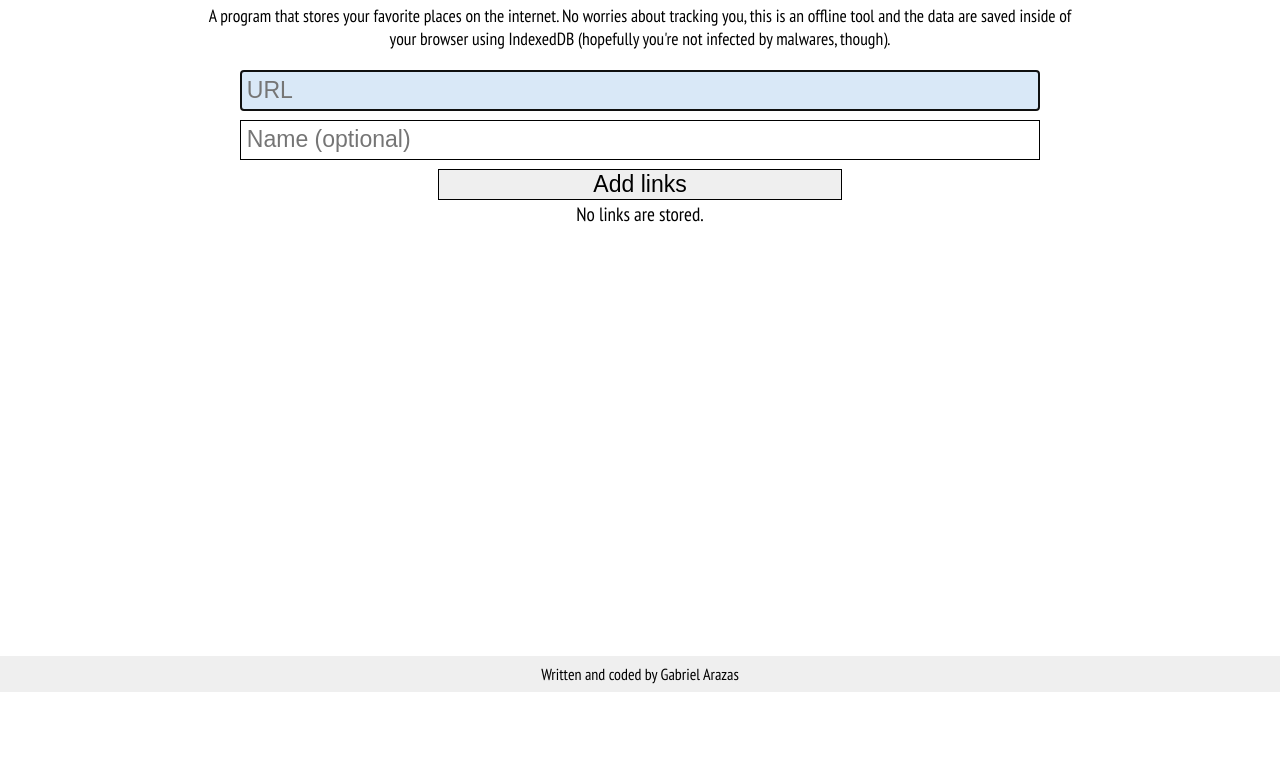
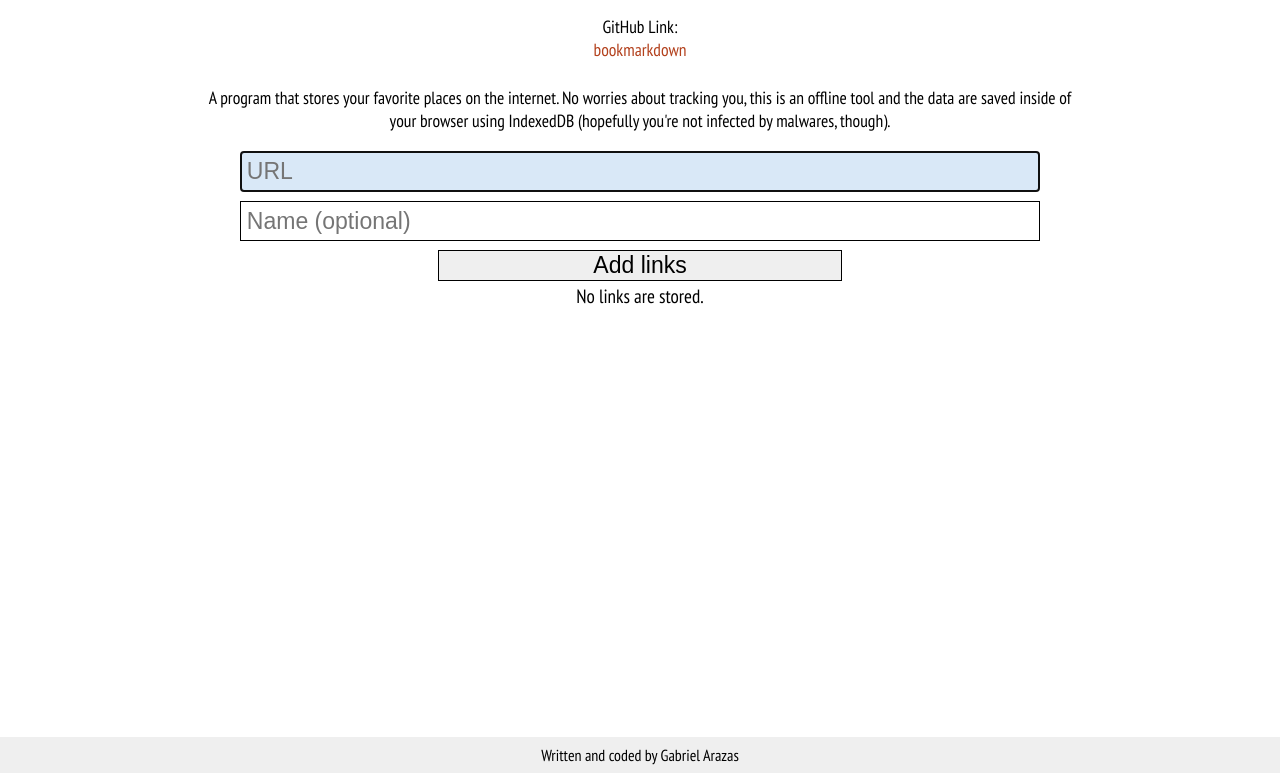
Before and after one commit to foo-dogsquared/bookmarkdown, a plain HTML site: page index.html in a window 1280 px wide. Shown: the part 129-902 px from the top of the page. Before the commit the page ends 821 px from the top, so only its background shows below. Drawn offline with Linux system fonts and the light colour scheme; a web font is replaced by a local one.

Commit message:
Add a bunch of links

```diff
--- a/assets/style.css
+++ b/assets/style.css
@@ -93,6 +93,14 @@ a, a:visited {
     width: 70%;
 
     font-size: 1.1em;
+}
+
+#header .github-link {
+    font-size: 1.1em;
+}
+
+#header .github-link > a {
+    color: #b3411d;
 }
 
 @media screen and (max-width: 500px) {
--- a/index.html
+++ b/index.html
@@ -12,14 +12,14 @@
     <!-- related docs -->
     <link rel="stylesheet" href="./assets/style.css">
     <link rel="stylesheet" href="./assets/queries.css">
-    <link rel="shortcut icon" href="../favicon.svg" type="image/x-icon" item-height="32px">
+    <link rel="shortcut icon" href="../assets/main/personal-logo.jpg" type="image/x-icon" item-height="32px">
 
     <title> Custom Resource Page </title>
 </head>
 
 <body>    <!-- overall container -->
     <div id="motherContainer">
-        <img class="personal_logo" src="./assets/images/personal_logo.svg" alt="My logo">
+        <a href="https://foo-dogsquared.github.io" target="_blank"><img class="personal_logo" src="./assets/images/personal_logo.svg" alt="My logo"></a>
         <!-- the header, OBVIOUSLY! -->
         <div id="header">
             <div id="icon">
@@ -29,12 +29,13 @@
                 </span>
             </div>
             <label for="inputLink" class="title">bookmarkdown</label>
+            <p class="github-link">GitHub Link: <a href="https://github.com/foo-dogsquared/bookmarkdown" target="_blank" style="color:#b3411d">bookmarkdown</a></p>
             <p class="program-desc">A program that stores your favorite places on the internet. No worries about tracking you, this is an offline
                 tool and the data are saved inside of your browser using IndexedDB (hopefully you're not infected by malwares, though).
             </p>
         </div>
 
-        <div id="mainContainer">
+        <main id="mainContainer">
             <!-- actual links container -->
             <div id="main-linkContainer">
                 <input name="inputLink" id="inputLink" placeholder="URL" title="Put the URL here, make sure it is valid." type="text">
@@ -53,12 +54,12 @@
                 <ul id="list">
                 </ul>
             </div>
-        </div>
+        </main>
 
         <!-- obv, the footer -->
-        <div id="footer">
+        <footer id="footer">
             Written and coded by Gabriel Arazas
-        </div>
+        </footer>
     </div>
 
     <!-- JavaScript source file-->
```
